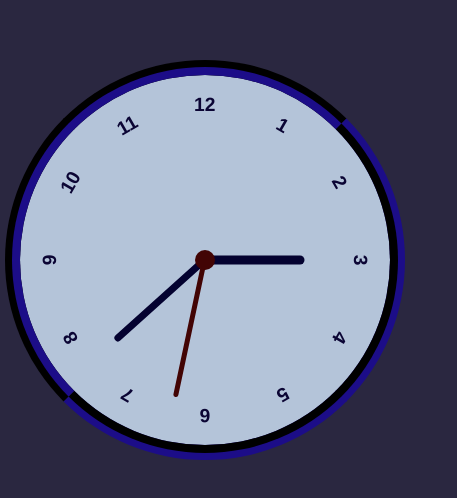
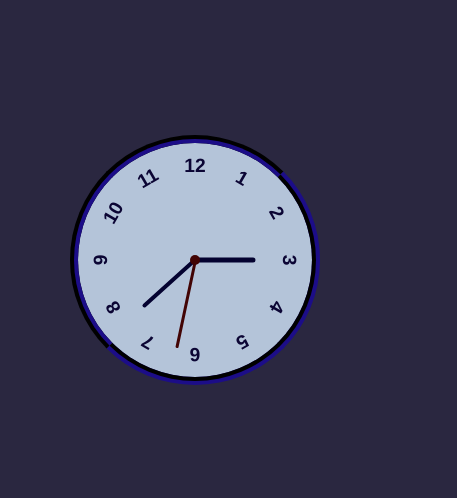
Before and after one commit to NayaraNasaria/relogio-js, a plain HTML site: page index.html in a window 390 px wide. Shown: the part 162-660 px from the top of the page, 457 px wide, since content can reach past the window. Drawn offline with Linux system fonts and the light colour scheme.

Commit message:
responsive

```diff
--- a/css/style.css
+++ b/css/style.css
@@ -119,6 +119,33 @@ main {
 
 @media screen and (max-width: 500px) {
   .clock {
-    margin-left: 5%;
+    min-width: 250px;
+    min-height: 250px;
+    border-radius: 250px;
+    border: 8px groove #0b0534;
+  }
+
+  .second-hand {
+    width: 3px;
+    height: 90px;
+    border-radius: 5px;
+  }
+
+  .minute-hand {
+    width: 4px;
+    height: 70px;
+    border-radius: 5px;
+  }
+
+  .hour-hand {
+    width: 5px;
+    height: 60px;
+    border-radius: 9px;
+  }
+
+  .center {
+    width: 10px;
+    height: 10px;
+    border-radius: 10px;
   }
 }
```
